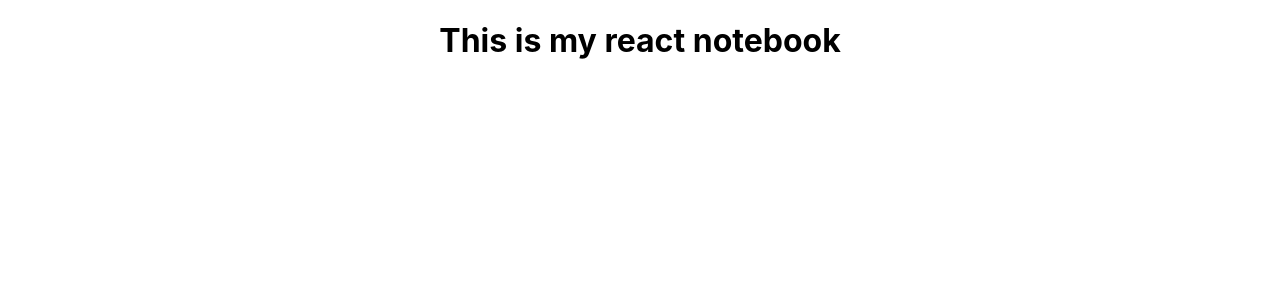
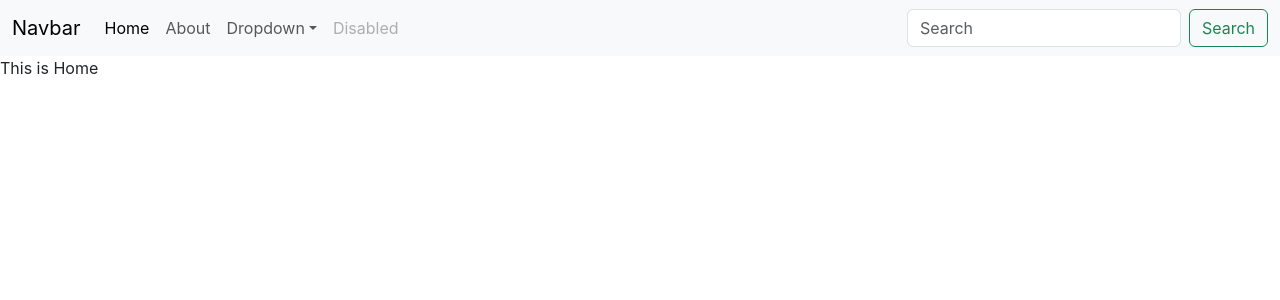
Before and after one commit to MukulAggarwal21/DataHaven, a React (Create React App) app: page / in a window 1280 px wide. Shown: the top 300 px of the page. Built offline with nearby package versions, Linux system fonts and the light colour scheme.

Commit message:
Navbar and Routes

```diff
--- a/public/index.html
+++ b/public/index.html
@@ -4,40 +4,23 @@
     <meta charset="utf-8" />
     <link rel="icon" href="%PUBLIC_URL%/favicon.ico" />
     <meta name="viewport" content="width=device-width, initial-scale=1" />
-    <meta name="theme-color" content="#000000" />
+    <!-- <meta name="theme-color" content="#000000" /> -->
     <meta
       name="description"
       content="Web site created using create-react-app"
     />
     <link rel="apple-touch-icon" href="%PUBLIC_URL%/logo192.png" />
-    <!--
-      manifest.json provides metadata used when your web app is installed on a
-      user's mobile device or desktop. See https://developers.google.com/web/fundamentals/web-app-manifest/
-    -->
+
     <link rel="manifest" href="%PUBLIC_URL%/manifest.json" />
-    <!--
-      Notice the use of %PUBLIC_URL% in the tags above.
-      It will be replaced with the URL of the `public` folder during the build.
-      Only files inside the `public` folder can be referenced from the HTML.
 
-      Unlike "/favicon.ico" or "favicon.ico", "%PUBLIC_URL%/favicon.ico" will
-      work correctly both with client-side routing and a non-root public URL.
-      Learn how to configure a non-root public URL by running `npm run build`.
-    -->
-    <title>React App</title>
+    <title>iNotebook : Your Notebook Secured in the Cloud</title>
+      <link href="https://cdn.jsdelivr.net/npm/bootstrap@5.3.3/dist/css/bootstrap.min.css" rel="stylesheet" integrity="sha384-QWTKZyjpPEjISv5WaRU9OFeRpok6YctnYmDr5pNlyT2bRjXh0JMhjY6hW+ALEwIH" crossorigin="anonymous">
   </head>
   <body>
     <noscript>You need to enable JavaScript to run this app.</noscript>
     <div id="root"></div>
-    <!--
-      This HTML file is a template.
-      If you open it directly in the browser, you will see an empty page.
 
-      You can add webfonts, meta tags, or analytics to this file.
-      The build step will place the bundled scripts into the <body> tag.
-
-      To begin the development, run `npm start` or `yarn start`.
-      To create a production bundle, use `npm run build` or `yarn build`.
-    -->
+    <script src="https://cdn.jsdelivr.net/npm/@popperjs/core@2.11.8/dist/umd/popper.min.js" integrity="sha384-I7E8VVD/ismYTF4hNIPjVp/Zjvgyol6VFvRkX/vR+Vc4jQkC+hVqc2pM8ODewa9r" crossorigin="anonymous"></script>
+<script src="https://cdn.jsdelivr.net/npm/bootstrap@5.3.3/dist/js/bootstrap.min.js" integrity="sha384-0pUGZvbkm6XF6gxjEnlmuGrJXVbNuzT9qBBavbLwCsOGabYfZo0T0to5eqruptLy" crossorigin="anonymous"></script>
   </body>
 </html>
--- a/src/App.js
+++ b/src/App.js
@@ -1,11 +1,29 @@
-
+import React from 'react';
 import './App.css';
+import {
+  BrowserRouter as Router,
+  Route,
+  Routes,
+} from "react-router-dom";
+import Navbar from './components/Navbar';
+import Home from './components/Home';
+import About from './components/About';
 
 function App() {
   return (
-    <div className="App">
-     <h1>This is my react notebook</h1>
-    </div>
+    <>
+      <div>
+        <Router>
+          <Navbar />
+          <Routes>
+            <Route exact path="/about" element={ <About />}>
+            </Route>
+            <Route exact path="/" element = {<Home/>}>
+            </Route>
+          </Routes>
+        </Router>
+      </div>
+    </>
   );
 }
 
--- /dev/null
+++ b/src/components/About.js
@@ -0,0 +1,11 @@
+import React from 'react'
+
+const About = () => {
+  return (
+    <div>
+       This is About
+    </div>
+  )
+}
+
+export default About
--- /dev/null
+++ b/src/components/Home.js
@@ -0,0 +1,11 @@
+import React from 'react'
+
+const Home = () => {
+  return (
+    <div>
+      This is Home
+    </div>
+  )
+}
+
+export default Home
--- /dev/null
+++ b/src/components/Navbar.js
@@ -0,0 +1,47 @@
+import React from 'react'
+
+import { Link } from "react-router-dom";
+const Navbar = () => {
+    return (
+        <>
+            <nav class="navbar navbar-expand-lg bg-body-tertiary">
+                <div class="container-fluid">
+                    <Link class="navbar-brand" to="/">Navbar</Link>
+                    <button class="navbar-toggler" type="button" data-bs-toggle="collapse" data-bs-target="#navbarSupportedContent" aria-controls="navbarSupportedContent" aria-expanded="false" aria-label="Toggle navigation">
+                        <span class="navbar-toggler-icon"></span>
+                    </button>
+                    <div class="collapse navbar-collapse" id="navbarSupportedContent">
+                        <ul class="navbar-nav me-auto mb-2 mb-lg-0">
+                            <li class="nav-item">
+                                <Link class="nav-link active" aria-current="page" to="home">Home</Link>
+                            </li>
+                            <li class="nav-item">
+                                <Link class="nav-link" to="About">About</Link>
+                            </li>
+                            <li class="nav-item dropdown">
+                                <Link class="nav-link dropdown-toggle" to="/" role="button" data-bs-toggle="dropdown" aria-expanded="false">
+                                    Dropdown
+                                </Link>
+                                <ul class="dropdown-menu">
+                                    <li><Link class="dropdown-item" to="/">Action</Link></li>
+                                    <li><Link class="dropdown-item" to="/">Another action</Link></li>
+                                    <li><hr class="dropdown-divider" /></li>
+                                    <li><Link class="dropdown-item" to="/">Something else here</Link></li>
+                                </ul>
+                            </li>
+                            <li class="nav-item">
+                                <Link class="nav-link disabled" aria-disabled="true">Disabled</Link>
+                            </li>
+                        </ul>
+                        <form class="d-flex" role="search">
+                            <input class="form-control me-2" type="search" placeholder="Search" aria-label="Search" />
+                            <button class="btn btn-outline-success" type="submit">Search</button>
+                        </form>
+                    </div>
+                </div>
+            </nav>
+        </>
+    )
+}
+
+export default Navbar
```
